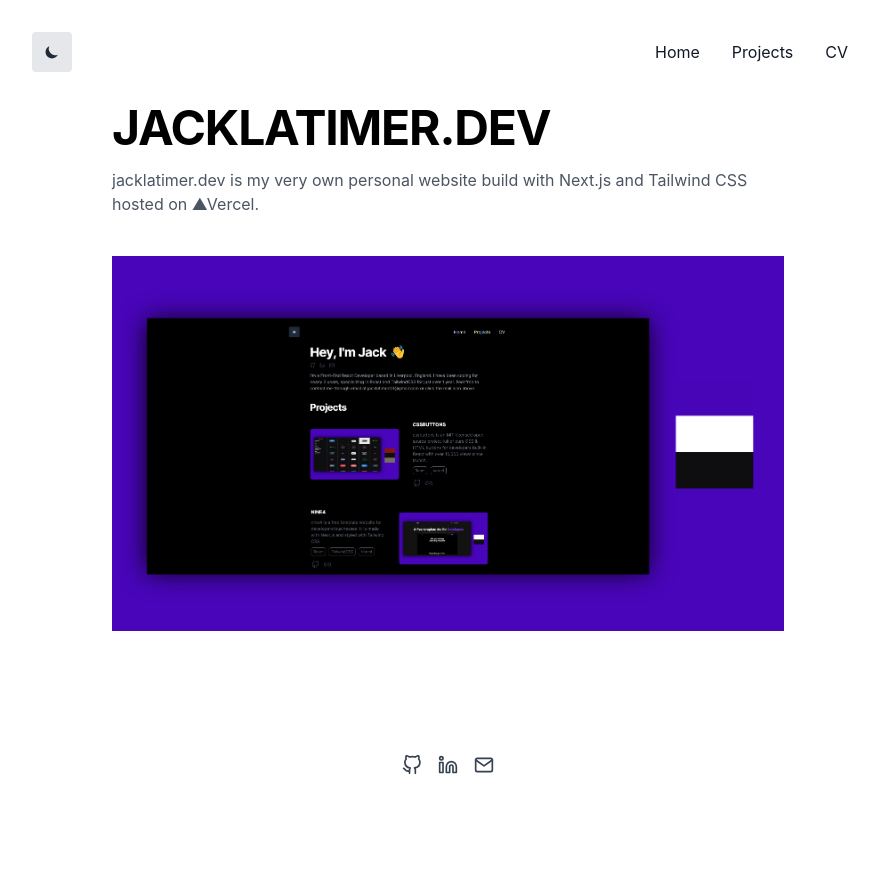
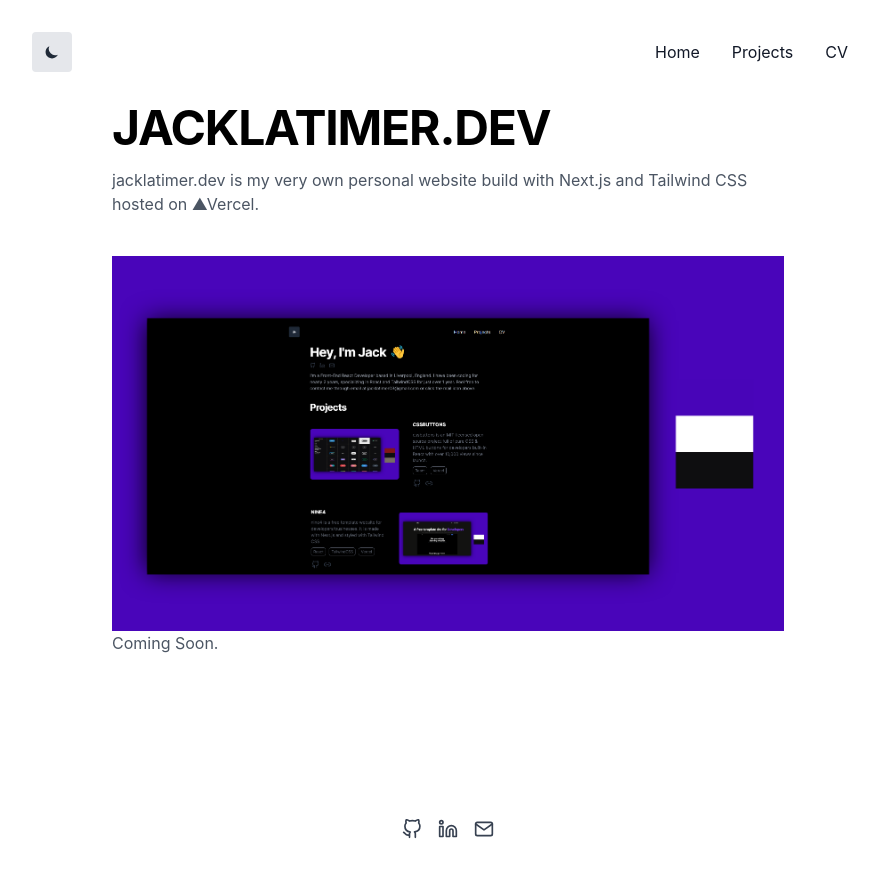
Before and after one commit to r1/jacklatimer.dev, a Next.js app: page /jacklatimer in a window 1280 px wide. Shown: the top 876 px of the page, without its empty margins (192-1070 px from the left). Before the commit the page ends 823 px from the top, so only its background shows below. Built offline with nearby package versions, Linux system fonts and the light colour scheme.

Commit message:
Description for jacklatimer.dev

```diff
--- a/pages/jacklatimer.js
+++ b/pages/jacklatimer.js
@@ -33,6 +33,9 @@
           jacklatimer.dev is my very own personal website build with Next.js and Tailwind CSS hosted on ▲Vercel.
         </h2>
         <img src="./images/jacklatimer.webp"></img>
+        <h2 className="mb-10 text-gray-600 dark:text-gray-400">
+          Coming Soon.
+        </h2>
         <h2 className="mt-5 mb-10 space-x-4 text-gray-900 dark:text-gray-400">
 
         </h2>
```
